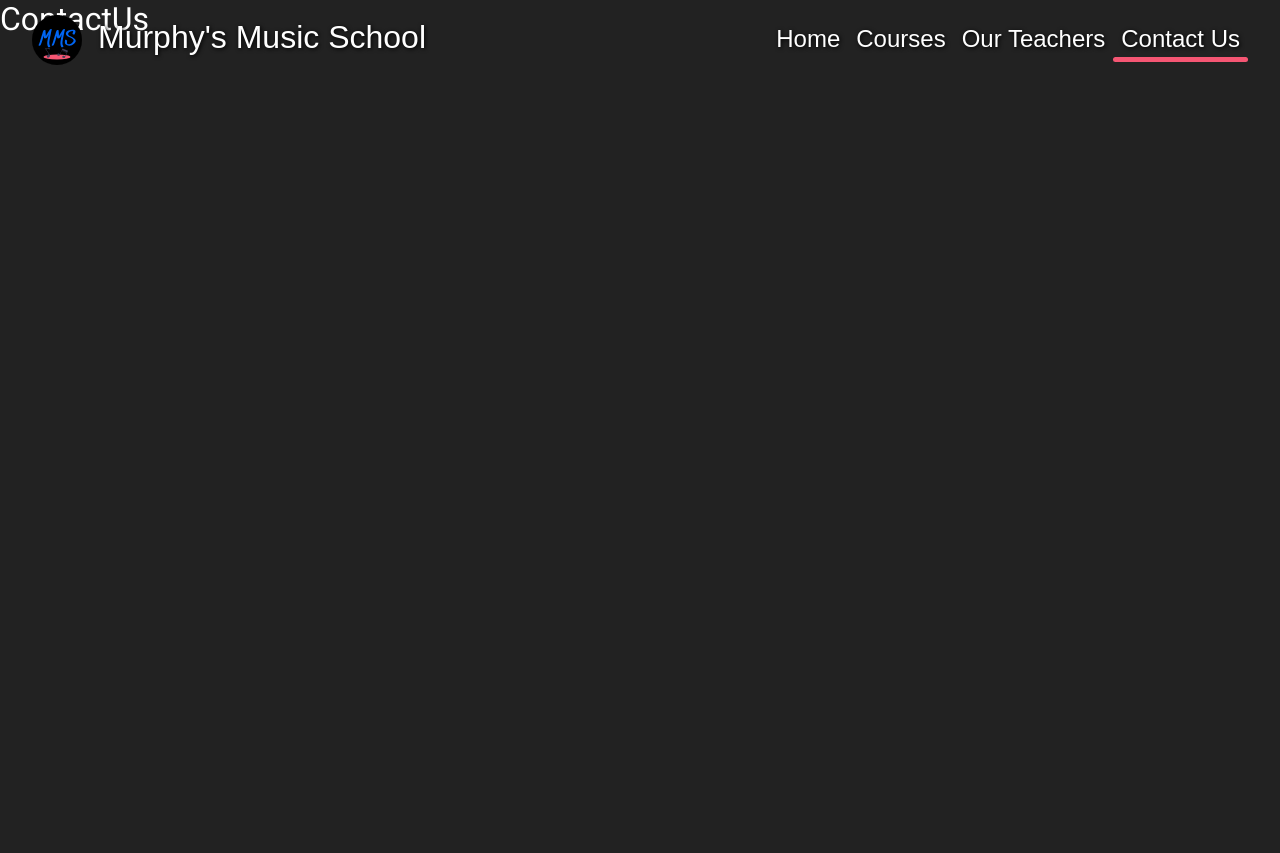
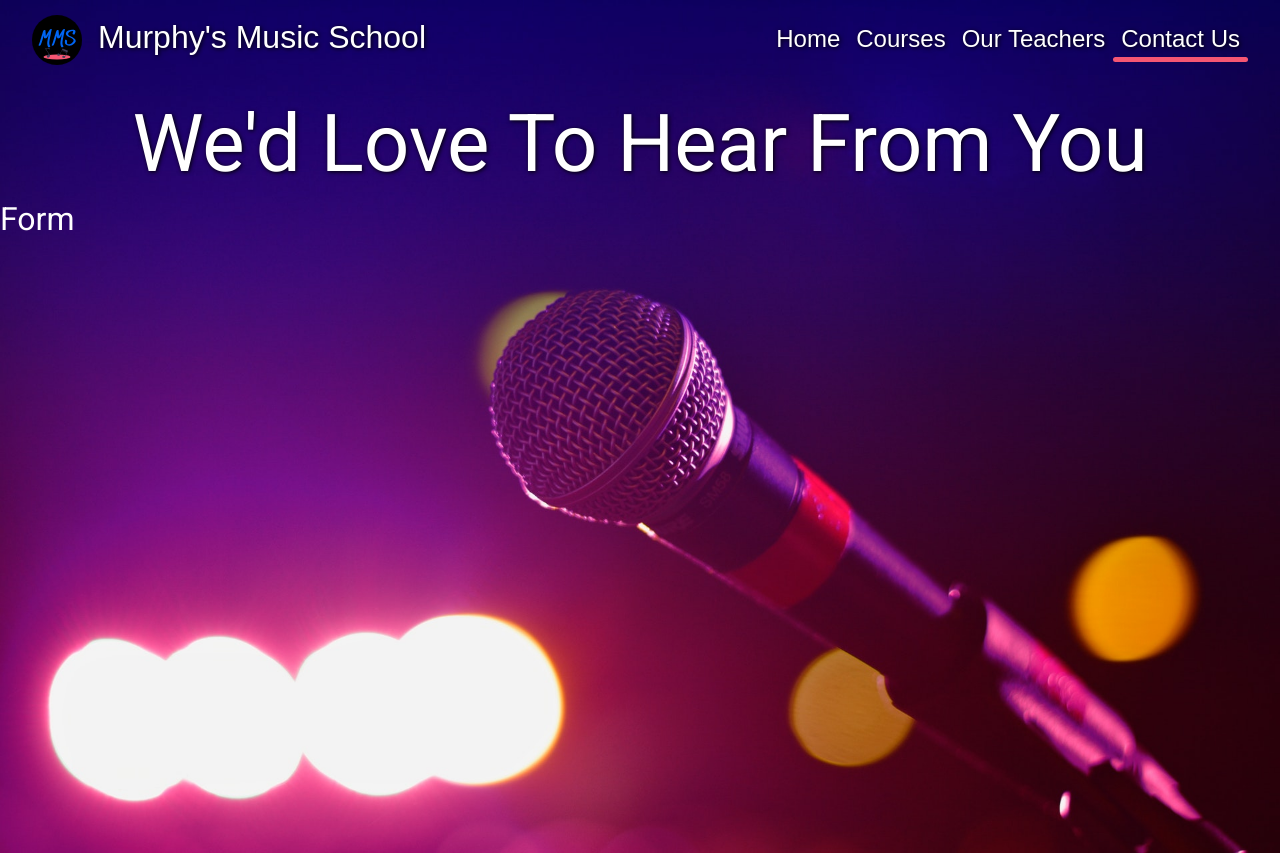
Before and after one commit to ColinJhEdwards/murphy-music-school, a React (Create React App) app: page /contactus in a window 1280 px wide. Before the commit the page ends 800 px from the top, so only its background shows below. Built offline with nearby package versions, Linux system fonts and the light colour scheme; a web font is replaced by a local one.

Commit message:
replaced more lorem ipsum text and started adding ocntent to contact us page

```diff
--- /dev/null
+++ b/src/components/Form.js
@@ -0,0 +1,15 @@
+import React from "react";
+import styled from "styled-components";
+import { motion } from "framer-motion";
+
+const ContactForm = () => {
+  return (
+    <StyledForm>
+      <h2>Form</h2>
+    </StyledForm>
+  );
+};
+
+const StyledForm = styled(motion.div)``;
+
+export default ContactForm;
--- a/src/pages/ContactUs.js
+++ b/src/pages/ContactUs.js
@@ -1,15 +1,44 @@
 import React from "react";
 import styled from "styled-components";
 import { motion } from "framer-motion";
+import contactImg from "../images/display/contact.jpg";
+import ContactForm from "../components/Form";
 
 const ContactUs = () => {
   return (
-    <section className="contactUs">
-      <div>
-        <h2>ContactUs</h2>
+    <StyledContact className="contactUs">
+      <img className="background" src={contactImg} alt="" />
+      <div className="title">
+        <h2>We'd Love To Hear From You</h2>
       </div>
-    </section>
+      <div className="form">
+        <ContactForm />
+      </div>
+    </StyledContact>
   );
 };
 
+const StyledContact = styled(motion.section)`
+  min-height: 100vh;
+  position: relative;
+  .title {
+    display: flex;
+    flex-direction: column;
+    justify-content: center;
+    align-items: center;
+    h2 {
+      margin-top: 6rem;
+      color: white;
+      text-shadow: 1px 1px 4px black;
+      font-size: 5rem;
+    }
+  }
+  .background {
+    position: absolute;
+    top: 0;
+    width: 100%;
+    z-index: -1;
+  }
+`;
+
 export default ContactUs;
--- a/src/pages/OurTeachers.js
+++ b/src/pages/OurTeachers.js
@@ -46,6 +46,7 @@ const TeacherSection = styled(motion.section)`
   margin: auto;
   h1 {
     margin-top: 6rem;
+    margin-bottom: 2rem;
     color: white;
     text-shadow: 1px 1px 4px black;
     font-size: 5rem;
```
Also changed, not shown: src/data/courseData.js (+9 -9 lines), src/images/display/contact.jpg (added).
